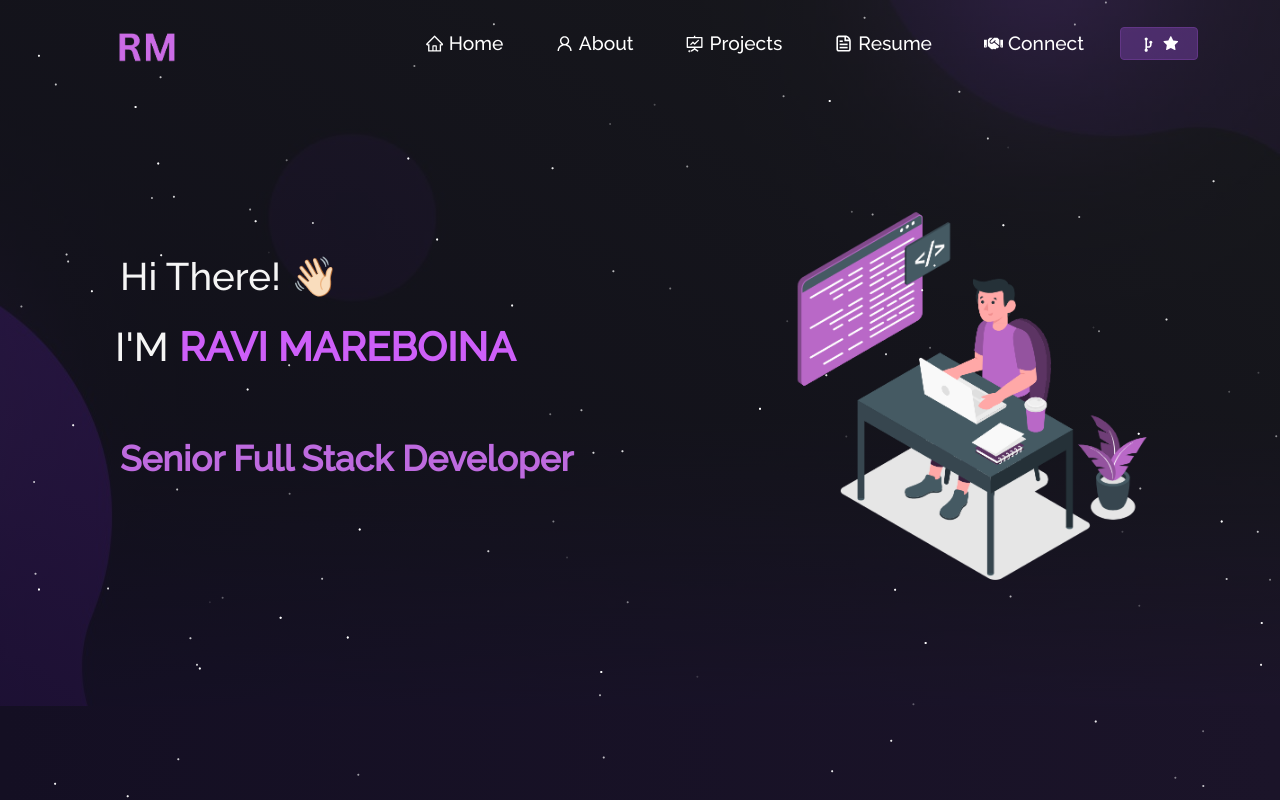
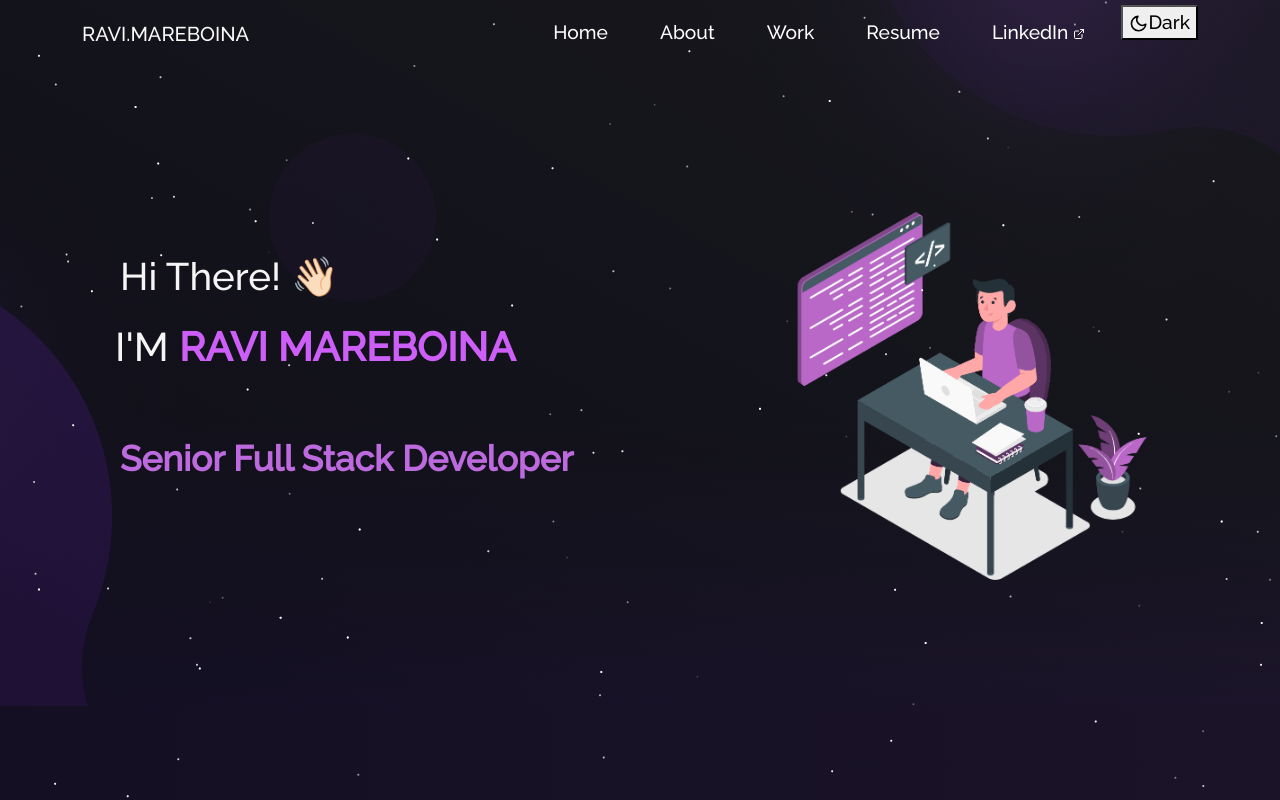
Before and after one commit to MareboinaRavi/react-portfolio, a React (Create React App) app: page / in a window 1280 px wide. Shown: the top 800 px of the page. Built offline with nearby package versions, Linux system fonts and the light colour scheme.

Commit message:
Redesign portfolio and implement accessible persistent theme toggle

```diff
--- a/src/components/Navbar.js
+++ b/src/components/Navbar.js
@@ -1,122 +1,32 @@
-import React, { useState } from "react";
+import React, { useEffect, useState } from "react";
 import Navbar from "react-bootstrap/Navbar";
 import Nav from "react-bootstrap/Nav";
 import Container from "react-bootstrap/Container";
-import logo from "../Assets/rrr.png";
-import Button from "react-bootstrap/Button";
-import { Link } from "react-router-dom";
-import { CgGitFork } from "react-icons/cg";
-import { FaHandshake } from "react-icons/fa";
-import {
-  AiFillStar,
-  AiOutlineHome,
-  AiOutlineFundProjectionScreen,
-  AiOutlineUser,
-} from "react-icons/ai";
+import { Link, NavLink } from "react-router-dom";
+import { FiMoon, FiSun, FiExternalLink } from "react-icons/fi";
+import { profile } from "../data/portfolio";
 
-import { CgFileDocument } from "react-icons/cg";
-
-function NavBar() {
-  const [expand, updateExpanded] = useState(false);
-  const [navColour, updateNavbar] = useState(false);
-
-  function scrollHandler() {
-    if (window.scrollY >= 20) {
-      updateNavbar(true);
-    } else {
-      updateNavbar(false);
-    }
-  }
-
-  window.addEventListener("scroll", scrollHandler);
-
-  return (
-    <Navbar
-      expanded={expand}
-      fixed="top"
-      expand="md"
-      className={navColour ? "sticky" : "navbar"}
-    >
-      <Container>
-        <Navbar.Brand href="/" className="d-flex">
-          <img src={logo} className="img-fluid logo" alt="brand" />
-        </Navbar.Brand>
-        <Navbar.Toggle
-          aria-controls="responsive-navbar-nav"
-          onClick={() => {
-            updateExpanded(expand ? false : "expanded");
-          }}
-        >
-          <span></span>
-          <span></span>
-          <span></span>
-        </Navbar.Toggle>
-        <Navbar.Collapse id="responsive-navbar-nav">
-          <Nav className="ms-auto" defaultActiveKey="#home">
-            <Nav.Item>
-              <Nav.Link as={Link} to="/" onClick={() => updateExpanded(false)}>
-                <AiOutlineHome style={{ marginBottom: "2px" }} /> Home
-              </Nav.Link>
-            </Nav.Item>
-
-            <Nav.Item>
-              <Nav.Link
-                as={Link}
-                to="/about"
-                onClick={() => updateExpanded(false)}
-              >
-                <AiOutlineUser style={{ marginBottom: "2px" }} /> About
-              </Nav.Link>
-            </Nav.Item>
-
-            <Nav.Item>
-              <Nav.Link
-                as={Link}
-                to="/project"
-                onClick={() => updateExpanded(false)}
-              >
-                <AiOutlineFundProjectionScreen
-                  style={{ marginBottom: "2px" }}
-                />{" "}
-                Projects
-              </Nav.Link>
-            </Nav.Item>
-
-            <Nav.Item>
-              <Nav.Link
-                as={Link}
-                to="/resume"
-                onClick={() => updateExpanded(false)}
-              >
-                <CgFileDocument style={{ marginBottom: "2px" }} /> Resume
-              </Nav.Link>
-            </Nav.Item>
-
-            <Nav.Item>
-              <Nav.Link
-                href="https://www.linkedin.com/in/ravimareboina/"
-                target="_blank"
-                rel="noreferrer"
-              >
-                <FaHandshake style={{ marginBottom: "2px" }} /> Connect
-              </Nav.Link>
-            </Nav.Item>
-
-            <Nav.Item className="fork-btn">
-              <Button
-                href="https://github.com/MareboinaRavi"
-                target="_blank"
-                className="fork-btn-inner"
-              >
-                <CgGitFork style={{ fontSize: "1.2em" }} />{" "}
-                <AiFillStar style={{ fontSize: "1.1em" }} />
-              </Button>
-            </Nav.Item>
-          </Nav>
-        </Navbar.Collapse>
-      </Container>
-    </Navbar>
-  );
+function NavBar({ theme, onToggleTheme }) {
+  const [expanded, setExpanded] = useState(false);
+  const [scrolled, setScrolled] = useState(false);
+  useEffect(() => {
+    const onScroll = () => setScrolled(window.scrollY > 16);
+    onScroll();
+    window.addEventListener("scroll", onScroll, { passive: true });
+    return () => window.removeEventListener("scroll", onScroll);
+  }, []);
+  return <Navbar expanded={expanded} fixed="top" expand="md" className={scrolled ? "sticky" : "navbar"}>
+    <Container>
+      <Navbar.Brand as={Link} to="/" onClick={() => setExpanded(false)} className="brand-wordmark" aria-label="Ravi Mareboina home">RAVI<span>.</span>MAREBOINA</Navbar.Brand>
+      <Navbar.Toggle aria-controls="portfolio-navigation" aria-label="Toggle navigation" onClick={() => setExpanded(!expanded)}><span></span><span></span><span></span></Navbar.Toggle>
+      <Navbar.Collapse id="portfolio-navigation">
+        <Nav className="ms-auto" aria-label="Main navigation">
+          {[["/","Home"],["/about","About"],["/project","Work"],["/resume","Resume"]].map(([to,label]) => <Nav.Item key={to}><Nav.Link as={NavLink} end={to === "/"} to={to} onClick={() => setExpanded(false)}>{label}</Nav.Link></Nav.Item>)}
+          <Nav.Item><Nav.Link href={profile.linkedin} target="_blank" rel="noopener noreferrer">LinkedIn <FiExternalLink size={12} aria-hidden="true" /></Nav.Link></Nav.Item>
+          <Nav.Item className="theme-nav-item"><button className="theme-toggle" type="button" onClick={onToggleTheme} aria-label={`Switch to ${theme === "dark" ? "light" : "dark"} mode`} title={`Switch to ${theme === "dark" ? "light" : "dark"} mode`} aria-pressed={theme === "dark"}>{theme === "dark" ? <FiSun aria-hidden="true" /> : <FiMoon aria-hidden="true" />}<span>{theme === "dark" ? "Light" : "Dark"}</span></button></Nav.Item>
+        </Nav>
+      </Navbar.Collapse>
+    </Container>
+  </Navbar>;
 }
-
 export default NavBar;
```
